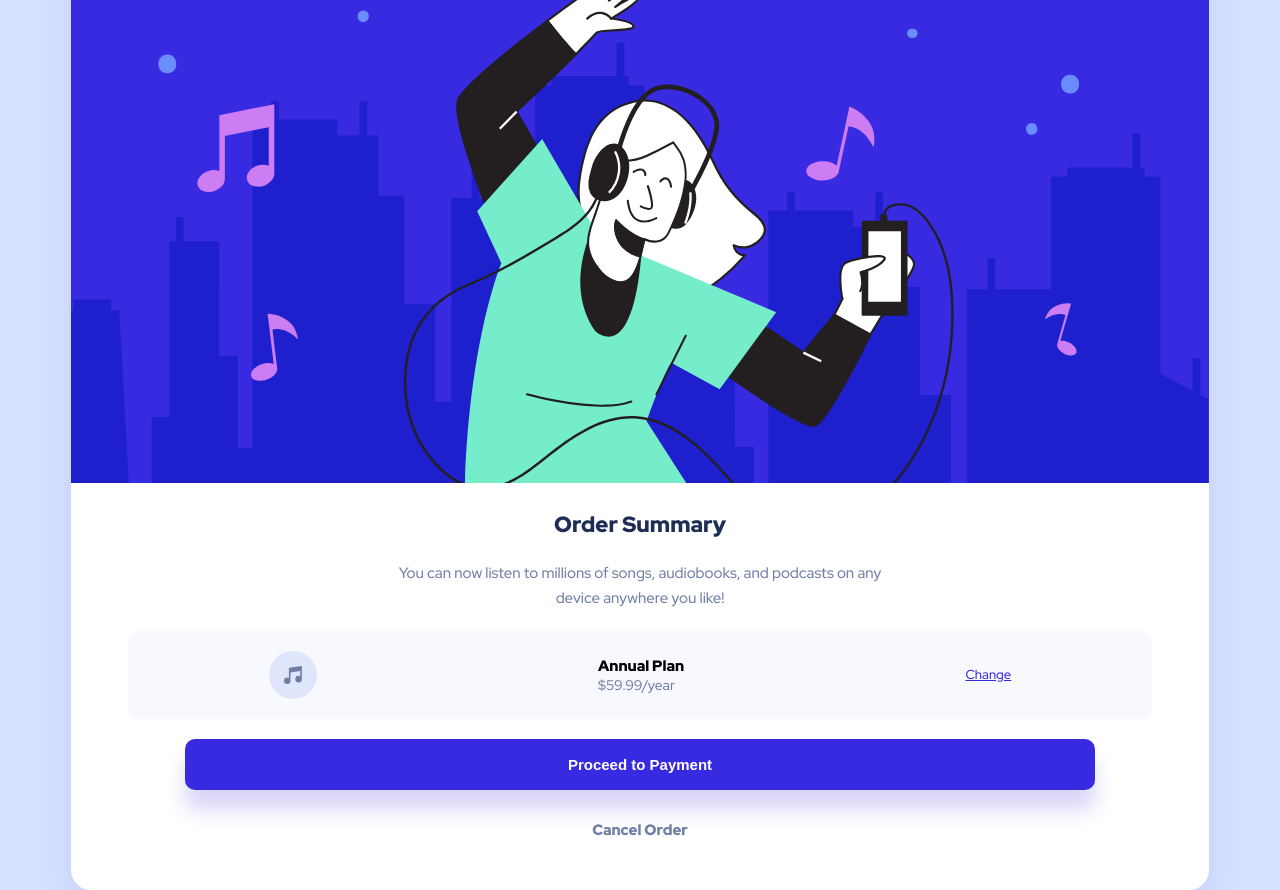
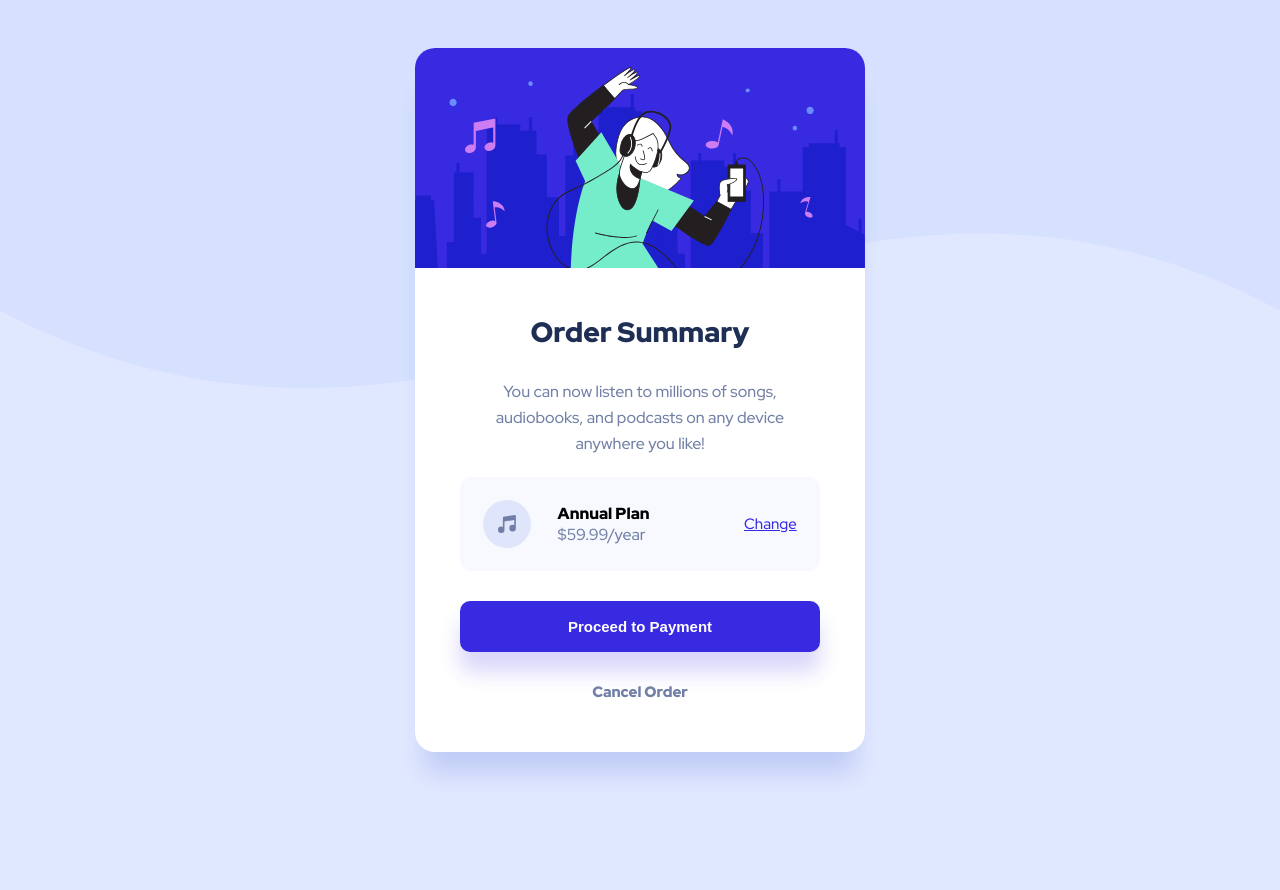
Before and after one commit to thealexgonzo/order-summary-components, a plain HTML site: page index.html in a window 1280 px wide. After the commit the page ends 800 px from the top, so only its background shows below. Drawn offline with Linux system fonts and the light colour scheme.

Commit message:
complete final css design changes and make the layout responsive

```diff
--- a/index.html
+++ b/index.html
@@ -21,6 +21,14 @@
     <title>Order summary card</title>
   </head>
   <body>
+    <!-- <div class="background__image-container">
+      <img
+        src="images/pattern-background-desktop.svg"
+        class="background__image-mobile"
+        alt="background-image"
+      />
+    </div> -->
+    <div class="bg-image"></div>
     <section class="background-section">
       <section class="component-card">
         <img
@@ -32,10 +40,11 @@
 
         <p class="component-card__main-text">
           You can now listen to millions of songs, audiobooks, and podcasts on
-          any <br />device anywhere you like!
+          any <br class="break" />device anywhere you like!
         </p>
 
         <div class="component-card__selection">
+          <!-- <div class="selection__block--one"> -->
           <img
             src="images/icon-music.svg"
             class="selection__music-icon"
@@ -45,6 +54,7 @@
             Annual Plan
             <span class="selection__description--price">$59.99/year</span>
           </p>
+          <!-- </div> -->
           <a href="#" class="selection__change">Change</a>
         </div>
 
--- a/style.css
+++ b/style.css
@@ -12,8 +12,9 @@
   --color_5: #1e1fcd;
   --color_6: #382ae1;
   --color_7: #766cf1;
-  --container-shadow: rgba(13, 48, 189, 0.151826);
-  --payment_button-shadow: rgba(56, 42, 225, 0.190291);
+  --background-color: #e0e8ff;
+  --container-shadow: #0d30bd27;
+  --payment_button-shadow: #382ae130;
 
   --font_black: 900;
   --font_medium: 500;
@@ -26,8 +27,19 @@ html {
 
 body {
   font-size: 1.6rem;
-  background-color: #d6e1ff;
+  background-color: var(--background-color);
   font-family: "Red Hat Display", sans-serif;
+  margin: 0;
+}
+
+.bg-image {
+  position: absolute;
+  background-image: url(images/pattern-background-mobile.svg);
+  background-repeat: no-repeat;
+  background-size: 100%;
+  z-index: -1;
+  width: 100%;
+  height: 100%;
 }
 
 .background-section {
@@ -38,11 +50,11 @@ body {
 }
 
 .component-card {
-  width: 90%;
+  max-width: 34rem;
   text-align: center;
   background-color: var(--color_2);
   border-radius: 2rem;
-  box-shadow: 0 2rem 4rem -1rem var(--container-shadow);
+  box-shadow: 0 3rem 2.4rem -1rem var(--container-shadow);
 }
 
 .hero-image {
@@ -71,7 +83,7 @@ body {
   justify-content: space-around;
   align-items: center;
   margin: 2rem auto;
-  padding: 1rem 0;
+  padding: 1rem 1rem;
   border-radius: 1.1rem;
   width: 90%;
 }
@@ -84,6 +96,7 @@ body {
   font-size: 1.5rem;
   text-align: left;
   font-weight: var(--font_black);
+  margin-right: 10%;
 }
 
 .selection__description--price {
@@ -111,8 +124,7 @@ body {
   font-weight: var(--font_black);
   padding: 1.7rem 0;
   width: 80%;
-  margin: 0 auto;
-  margin-bottom: 3rem;
+  margin: 0 auto 3rem auto;
   border-radius: 1rem;
   cursor: pointer;
   box-shadow: 0 2rem 2rem var(--payment_button-shadow);
@@ -135,3 +147,50 @@ body {
   color: var(--color_1);
   cursor: pointer;
 }
+
+@media (min-width: 660px) {
+  .bg-image {
+    background-image: url(images/pattern-background-desktop.svg);
+  }
+
+  .component-card {
+    max-width: 45rem;
+  }
+
+  .component-card__heading {
+    font-size: 2.8rem;
+    margin-top: 4rem;
+  }
+
+  .component-card__main-text {
+    font-size: 1.6rem;
+    line-height: 2.6rem;
+    width: 80%;
+  }
+
+  .break {
+    display: none;
+  }
+
+  .component-card__selection {
+    margin: 2rem auto 3rem auto;
+    width: 80%;
+  }
+
+  .selection__description {
+    font-size: 1.6rem;
+    margin-right: 20%;
+  }
+
+  .selection__description--price {
+    font-size: 1.6rem;
+  }
+
+  .selection__change {
+    font-size: 1.4rem;
+  }
+
+  .selection__change {
+    font-size: 1.5rem;
+  }
+}
```
